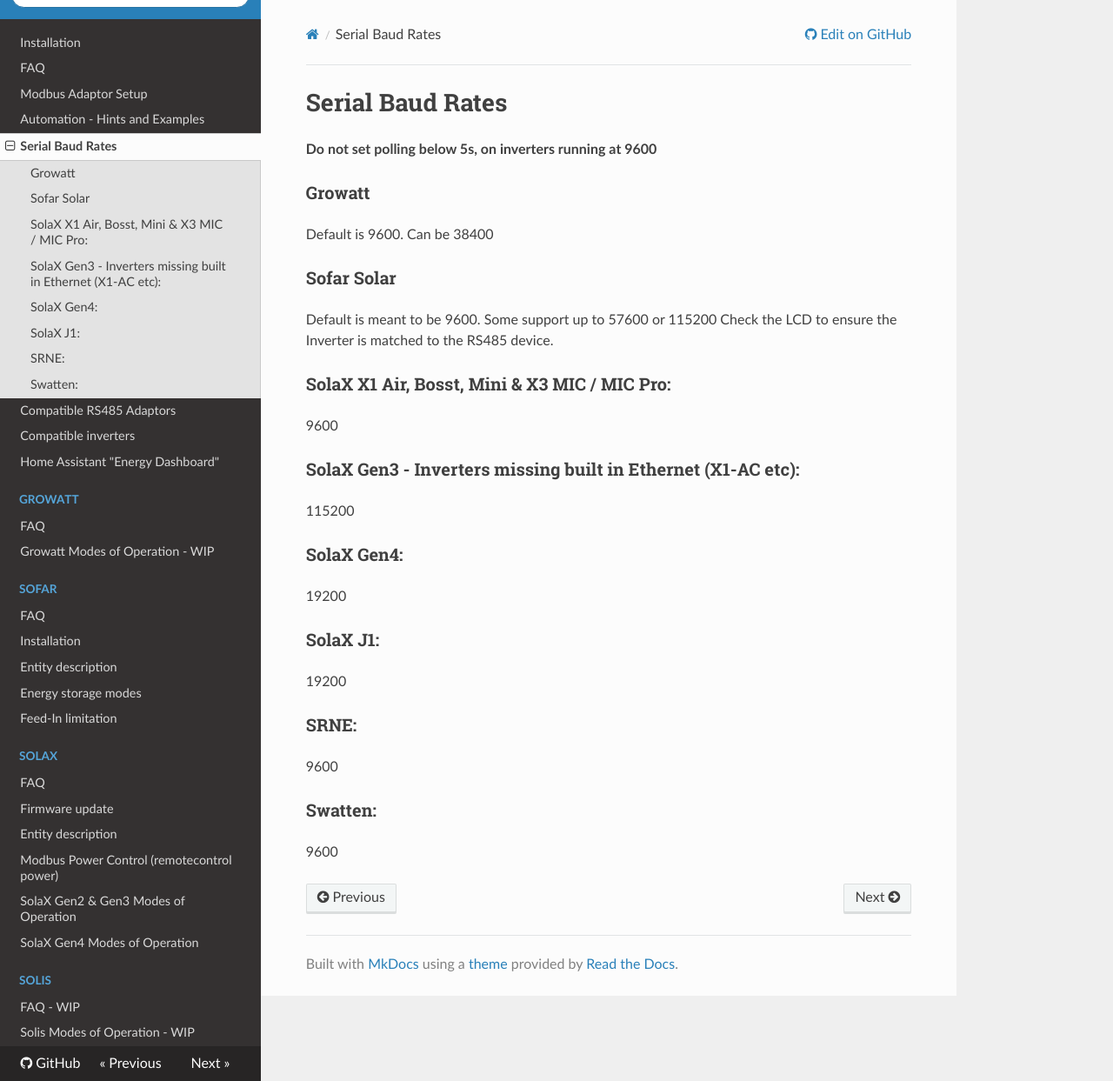
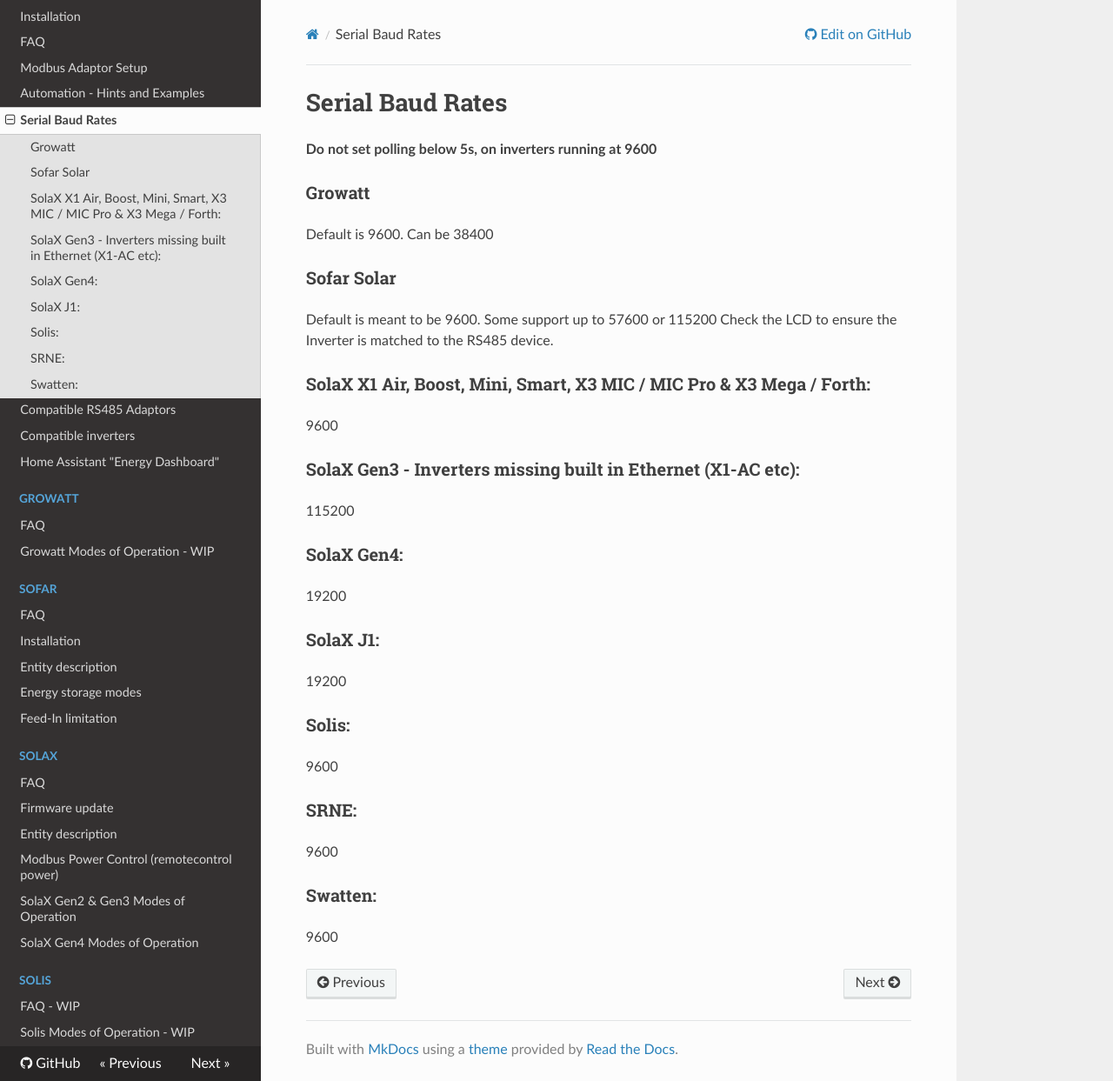
Before and after one commit to wills106/homeassistant-solax-modbus, an MkDocs documentation site: the page built from docs/baudrates.md, in a window 1280 px wide and 1243 px high. Shown: the whole window at 87% size. Built offline with MkDocs 1.6.1, drawn with Linux system fonts in a browser that asks for light colours; nearby versions of some CDN libraries.

Commit message:
Update baudrates.md

```diff
--- a/docs/baudrates.md
+++ b/docs/baudrates.md
@@ -11,7 +11,7 @@
 Default is meant to be 9600. Some support up to 57600 or 115200
 Check the LCD to ensure the Inverter is matched to the RS485 device.
 
-### SolaX X1 Air, Bosst, Mini & X3 MIC / MIC Pro:
+### SolaX X1 Air, Boost, Mini, Smart, X3 MIC / MIC Pro & X3 Mega / Forth:
 
 9600
 
@@ -27,6 +27,10 @@
 
 19200
 
+### Solis:
+
+9600
+
 ### SRNE:
 
 9600
```
